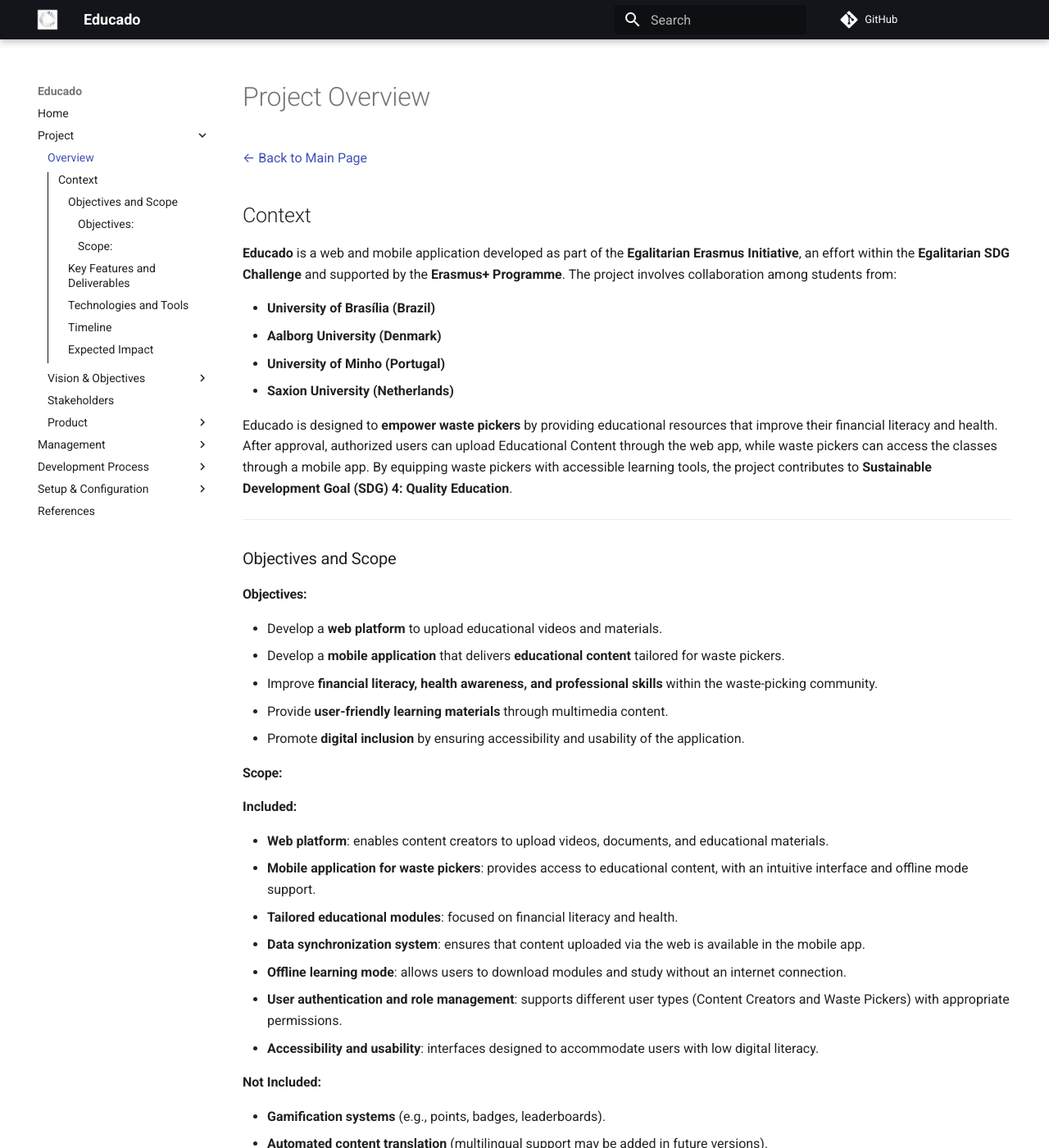
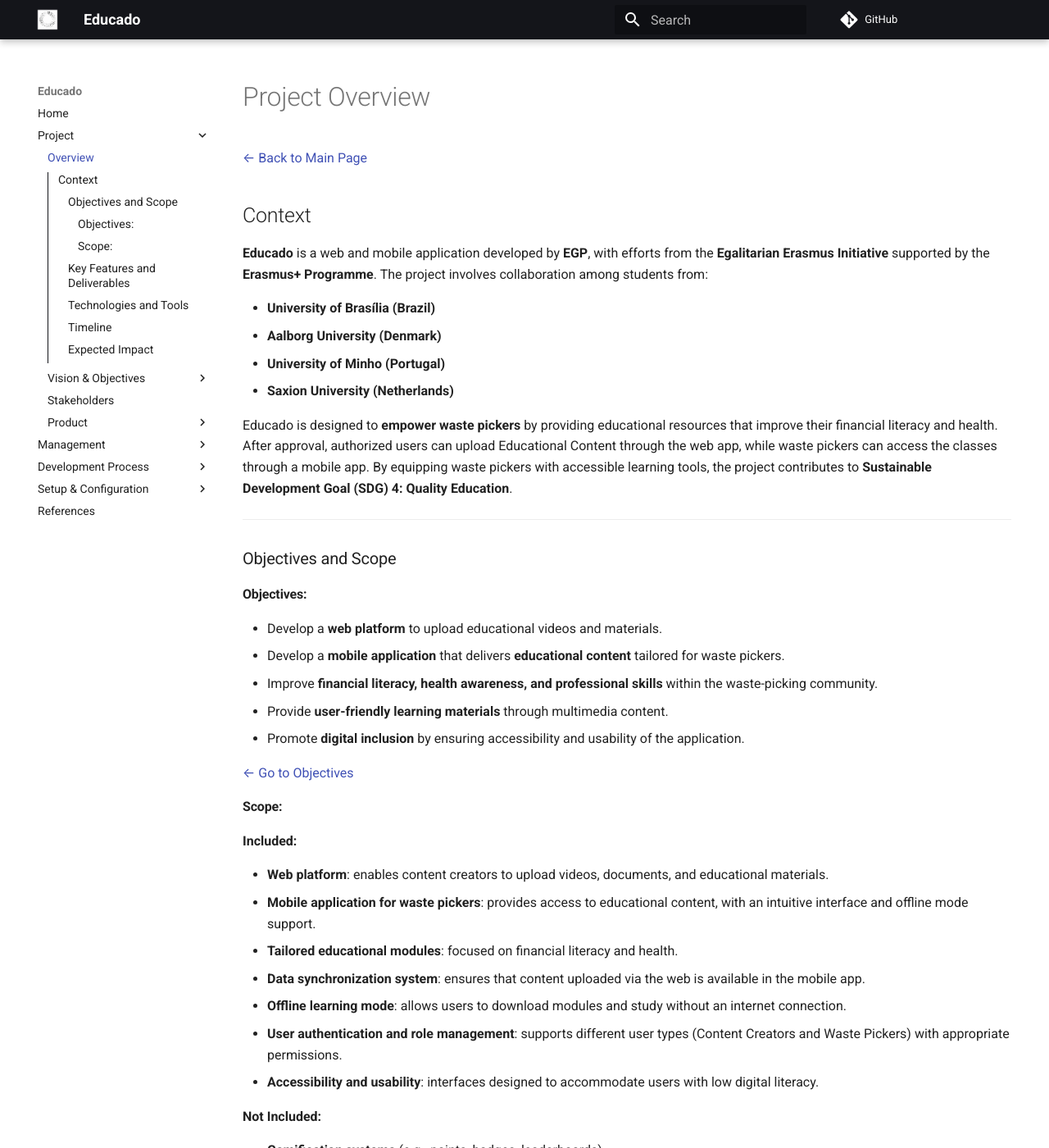
Before and after one commit to ErasmusEgalitarian/educado-docs, an MkDocs documentation site: the page built from docs/project/overview.md, in a window 1280 px wide and 1400 px high. Shown: the whole window at 82% size. Built offline with MkDocs 1.6.1 and Material for MkDocs 9.7.7, drawn with Linux system fonts in a browser that asks for light colours; comment, search, counter and statistics services are not loaded.

Commit message:
Last Changes

```diff
--- a/docs/project/overview.md
+++ b/docs/project/overview.md
@@ -5,7 +5,8 @@
 ## Context
 
 
-**Educado** is a web and mobile application developed as part of the **Egalitarian Erasmus Initiative**, an effort within the **Egalitarian SDG Challenge** and supported by the **Erasmus+ Programme**. The project involves collaboration among students from:
+**Educado** is a web and mobile application developed by **EGP**, with efforts from the **Egalitarian Erasmus Initiative** supported by the **Erasmus+ Programme**. The project involves collaboration among students from:
+
 
 - **University of Brasília (Brazil)**
 - **Aalborg University (Denmark)**
@@ -25,6 +26,8 @@
 * Improve **financial literacy, health awareness, and professional skills** within the waste-picking community.
 * Provide **user-friendly learning materials** through multimedia content.
 * Promote **digital inclusion** by ensuring accessibility and usability of the application.
+
+[← Go to Objectives](../project/vision-objectives/objectives.md)
 
 #### Scope:
 
```
